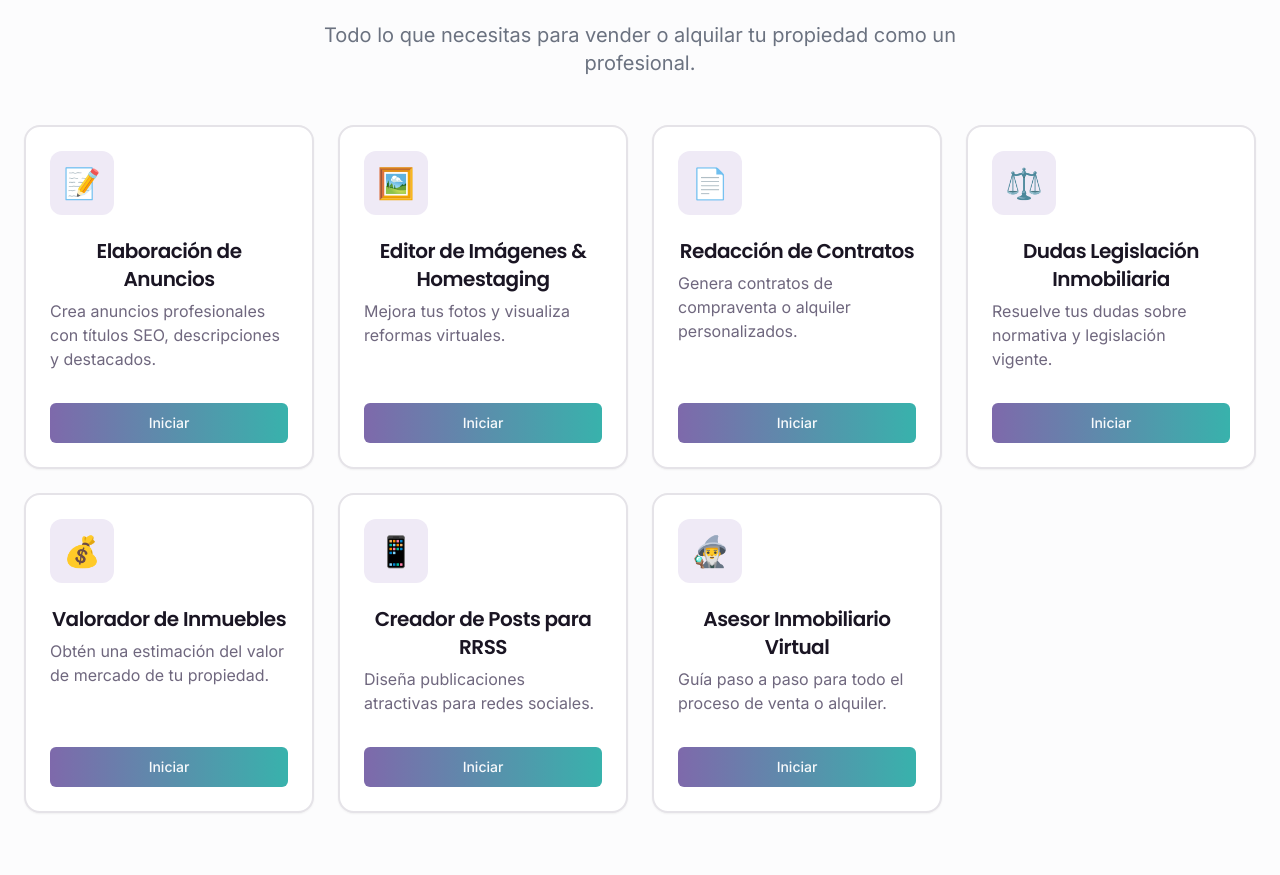
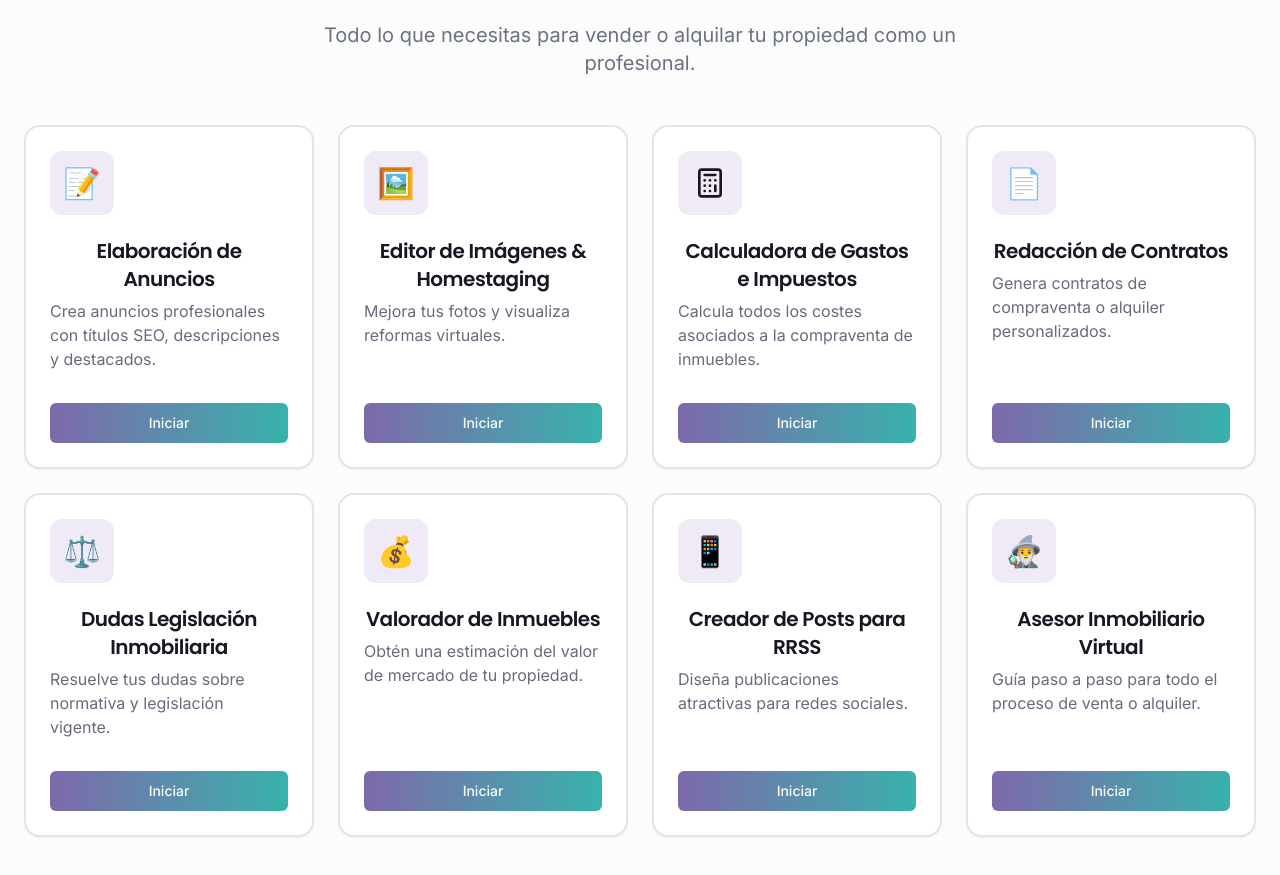
Before and after one commit to papparazzi76/casa-con-avatar-3d, a React (Vite) app: page / in a window 1280 px wide. Shown: the part 863-1738 px from the top of the page. Built offline with nearby package versions, Linux system fonts and the light colour scheme.

Commit message:
Add expense and tax calculator service
Adds a new service card for an expense and tax calculator for sellers and buyers.

```diff
--- a/src/components/ServiceCard.tsx
+++ b/src/components/ServiceCard.tsx
@@ -1,6 +1,9 @@
+
 import { Card, CardContent, CardDescription, CardFooter, CardHeader, CardTitle } from "@/components/ui/card";
 import { Button } from "@/components/ui/button";
 import { motion } from "framer-motion";
+import { Calculator } from "lucide-react";
+
 interface ServiceCardProps {
   title: string;
   description: string;
@@ -8,6 +11,7 @@ interface ServiceCardProps {
   delay?: number;
   onClick: () => void;
 }
+
 export function ServiceCard({
   title,
   description,
@@ -15,6 +19,14 @@ export function ServiceCard({
   delay = 0,
   onClick
 }: ServiceCardProps) {
+  // Helper function to render calculator icon for the calculator service
+  const renderIcon = () => {
+    if (icon === "🧮") {
+      return <Calculator className="w-8 h-8" />;
+    }
+    return <span className="text-3xl">{icon}</span>;
+  };
+
   return <motion.div initial={{
     opacity: 0,
     y: 20
@@ -30,7 +42,7 @@ export function ServiceCard({
       <Card className="h-full border-2 rounded-2xl overflow-hidden card-hover flex flex-col">
         <CardHeader className="pb-2">
           <div className="w-16 h-16 mb-4 rounded-xl bg-secondary flex items-center justify-center">
-            <span className="text-3xl">{icon}</span>
+            {renderIcon()}
           </div>
           <CardTitle className="text-xl text-center">{title}</CardTitle>
           <CardDescription className="text-base">{description}</CardDescription>
--- a/src/components/ServiceGrid.tsx
+++ b/src/components/ServiceGrid.tsx
@@ -27,6 +27,13 @@ const services: Service[] = [
     description: "Mejora tus fotos y visualiza reformas virtuales.",
     icon: "🖼️",
     fullDescription: "Transforma tus fotografías con nuestro editor profesional y crea impactantes visualizaciones de home staging virtual para mostrar todo el potencial de tu propiedad."
+  },
+  {
+    id: "calculator",
+    title: "Calculadora de Gastos e Impuestos",
+    description: "Calcula todos los costes asociados a la compraventa de inmuebles.",
+    icon: "🧮",
+    fullDescription: "Herramienta completa para calcular todos los impuestos y gastos asociados a la compraventa de inmuebles, tanto para compradores como para vendedores: IVA, ITP, AJD, plusvalía municipal, IRPF, gastos notariales y más."
   },
   {
     id: "contracts",
```
